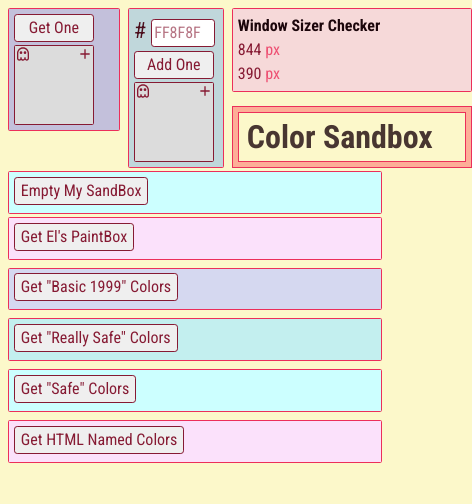
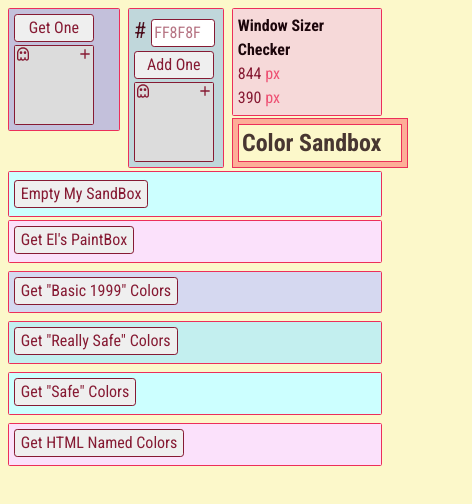
Before and after one commit to ElBrewster/ColorSandbox, a React (Vite) app in the folder ColorSandbox/: page / in a window 390 px wide. Shown: the top 504 px of the page, 472 px wide, since content can reach past the window. Built offline with nearby package versions, Linux system fonts and the light colour scheme.

Commit message:
Add data refactor for random color display to reflect random selection from all available data sets

```diff
--- a/ColorSandbox/src/components/app/App.jsx
+++ b/ColorSandbox/src/components/app/App.jsx
@@ -18,13 +18,15 @@ import HTMLColors from '../htmlColorNames/HTMLColorNames';
 
 export default function App() {
   const [randomColor, setRandomColor] = useState("");
-  //add functionality to provide all available color hex data to the random color generator
   const [myColorData] = useState(elColors);
   const [myBasicColors1999] = useState(basicColors1999);
   const [mySafeColors] = useState(webSafe216Colors);
   const [myReallySafeColors] = useState(reallySafeColors);
   const [myHTMLColors] = useState(htmlColorNames140)
   const [userAddedColors, setUserAddedColors] = useState(() => JSON.parse(localStorage.getItem("userAddedColors")) || []);
+  const [allStateColors, setAllStateColors] = useState([...myColorData, ...myBasicColors1999, ...mySafeColors, ...myReallySafeColors, ...myHTMLColors, ...userAddedColors]);
+
+  //use setAllStateColors to add in new sumbissions
 
   useEffect(() => {
     localStorage.setItem("userAddedColors", JSON.stringify(userAddedColors))
@@ -34,7 +36,7 @@ export default function App() {
     <div className="App">
         <div className="top-container">
           <div className="random-color-wrapper">
-            <RandomBox setRandomColor={setRandomColor} randomColor={randomColor} myColorData={myColorData} setUserAddedColors={setUserAddedColors}/>
+            <RandomBox setRandomColor={setRandomColor} randomColor={randomColor} allStateColors={allStateColors} setUserAddedColors={setUserAddedColors}/>
           </div>
           <div className="form-wrapper">
             <Form userAddedColors={userAddedColors} setUserAddedColors={setUserAddedColors}/>
--- a/ColorSandbox/src/components/app/App.scss
+++ b/ColorSandbox/src/components/app/App.scss
@@ -15,6 +15,7 @@
   flex-direction: column;
   justify-content: space-between;
 }
+
 .color-boxes-wrapper {
   display: grid;
   gap: .5rem
@@ -40,6 +41,20 @@
 }
 
 //---Media-Queries----
+@media (max-width: 500px) {
+  .top-container {
+    display: flex;
+    flex-direction: row;
+  }
+
+  .window-sizer-wrapper {
+    display: flex;
+    flex-direction: column;
+    gap: .1rem;
+    justify-content: space-between;
+    max-width: 150px;
+  }
+}
 @media (max-width: 300px) {
   .top-container {
     display: flex;
--- a/ColorSandbox/src/components/header/Header.scss
+++ b/ColorSandbox/src/components/header/Header.scss
@@ -19,16 +19,28 @@
     opacity: .8;
 }
 
-@media (max-width: 280px) {
+@media (max-width: 500px) {
     .my-header {
         width: 11rem;
     }
 
     .my-h1 {
         font-size: 1.5rem;
+        padding-left: .2rem;
     }
 
 }
+
+// @media (max-width: 280px) {
+//     .my-header {
+//         width: 11rem;
+//     }
+
+//     .my-h1 {
+//         font-size: 1.5rem;
+//     }
+
+// }
 
 @media (max-width: 200px) {
     .my-header {
--- a/ColorSandbox/src/components/randombox/RandomBox.jsx
+++ b/ColorSandbox/src/components/randombox/RandomBox.jsx
@@ -2,13 +2,11 @@ import React from "react";
 import "./RandomBox.scss";
 import Color from "../color/Color";
 
-export default function RandomBox({setRandomColor, myColorData, randomColor, setUserAddedColors}) {
+export default function RandomBox({setRandomColor, randomColor, allStateColors, setUserAddedColors}) {
 
-//we might need to have access to all data sets instead of just myColorData, or clarify what is randomized through UI display
-//we could pass everything here and spread it into a monster array? is that mutating state though? just map it into something new?
     function handleClickRandom() {
-        const getOneColorNum = Math.floor(Math.random() * myColorData.length + 1);
-        const oneColor = myColorData.find(color => color.id === getOneColorNum);
+        const indexNum = Math.floor(Math.random() * allStateColors.length)
+        const oneColor = allStateColors.at(indexNum);
         setRandomColor(oneColor);
         console.log("oneColor", oneColor)
     }
--- a/ColorSandbox/src/components/sandbox/SandBox.scss
+++ b/ColorSandbox/src/components/sandbox/SandBox.scss
@@ -14,5 +14,5 @@
 }
 
 .delete-my-colors {
-    margin-bottom: .2rem;
+    margin: .2rem 0;
 }
```
